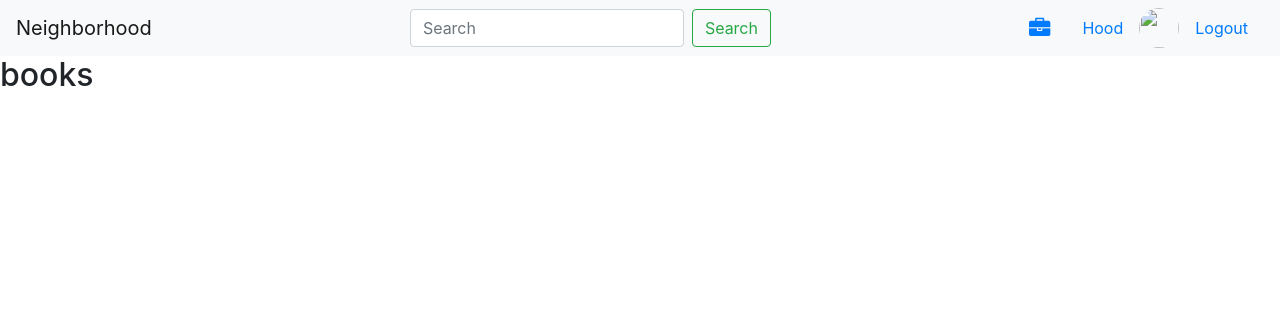
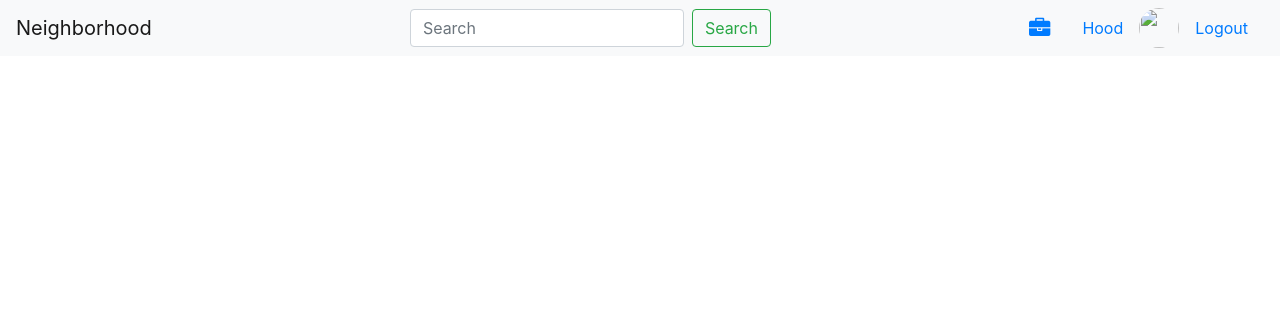
Before and after one commit to clarametto/Neighbor-Hood, a Django app: page / in a window 1280 px wide. Shown: the top 316 px of the page. Run offline with Django 3.2, Linux system fonts and the light colour scheme; the visitor is signed in with stand-in values (Sample User, id 1); data comes from the database, SQL or seed files in the repository; some libraries are stand-ins or nearby versions.

Commit message:
updated index

```diff
--- a/hood/templates/index.html
+++ b/hood/templates/index.html
@@ -1,5 +1,4 @@
 {%extends 'base.html'%}
 {% block content %}
 {{block.super}}
-<h2>books</h2>
 {% endblock %}
```
